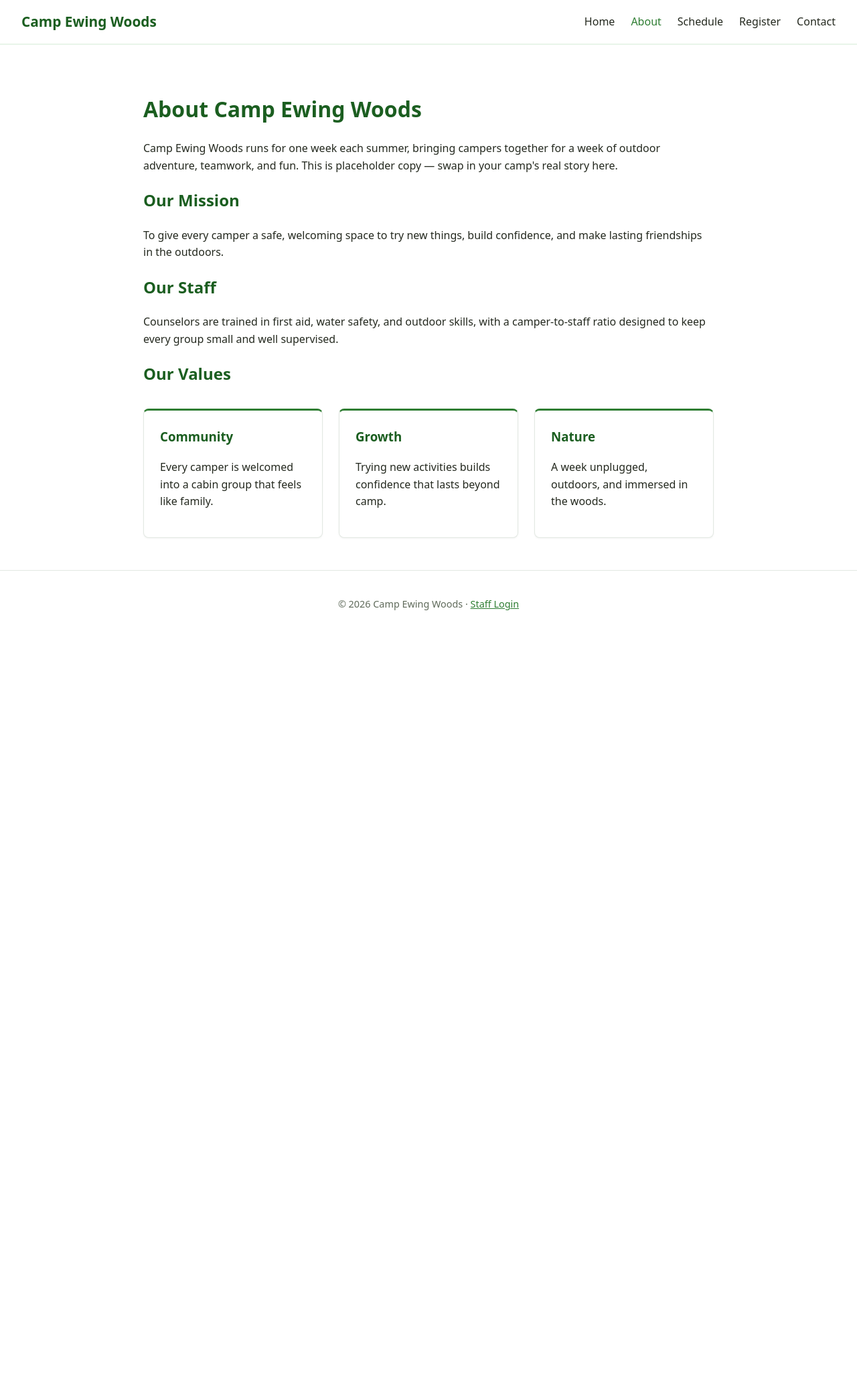
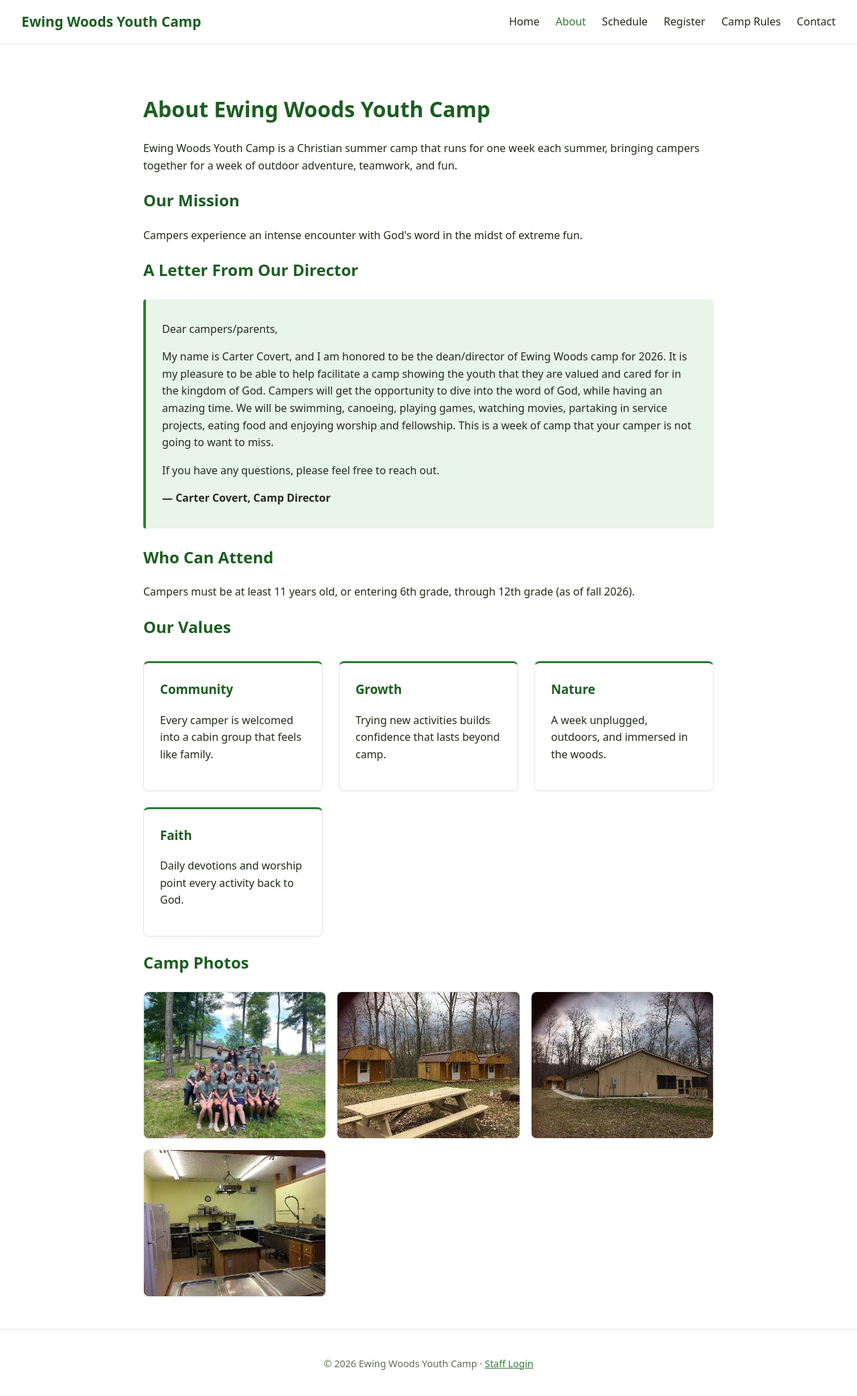
Before and after one commit to MrSqu1dd/ewing-woods-website, a plain HTML site: page about.html in a window 1280 px wide. Shown: the whole page at 67% size. Before the commit the page ends 952 px from the top, so only its background shows below. Drawn offline with Linux system fonts and the light colour scheme.

Commit message:
Add real camp content: director letter, age eligibility, camp rules, and photos

```diff
--- a/about.html
+++ b/about.html
@@ -3,40 +3,58 @@
 <head>
   <meta charset="UTF-8">
   <meta name="viewport" content="width=device-width, initial-scale=1.0">
-  <title>About | Camp Ewing Woods</title>
+  <title>About | Ewing Woods Youth Camp</title>
   <link rel="stylesheet" href="style.css">
 </head>
 <body>
   <nav>
-    <a class="brand" href="index.html">Camp Ewing Woods</a>
+    <a class="brand" href="index.html">Ewing Woods Youth Camp</a>
     <ul>
       <li><a href="index.html">Home</a></li>
       <li><a class="active" href="about.html">About</a></li>
       <li><a href="schedule.html">Schedule</a></li>
       <li><a href="register.html">Register</a></li>
+      <li><a href="rules.html">Camp Rules</a></li>
       <li><a href="contact.html">Contact</a></li>
     </ul>
   </nav>
 
   <main>
-    <h1>About Camp Ewing Woods</h1>
+    <h1>About Ewing Woods Youth Camp</h1>
     <p>
-      Camp Ewing Woods runs for one week each summer, bringing campers together
-      for a week of outdoor adventure, teamwork, and fun. This is placeholder
-      copy &mdash; swap in your camp's real story here.
+      Ewing Woods Youth Camp is a Christian summer camp that runs for one week each
+      summer, bringing campers together for a week of outdoor adventure,
+      teamwork, and fun.
     </p>
 
     <h2>Our Mission</h2>
     <p>
-      To give every camper a safe, welcoming space to try new things, build
-      confidence, and make lasting friendships in the outdoors.
+      Campers experience an intense encounter with God's word in the midst of
+      extreme fun.
     </p>
 
-    <h2>Our Staff</h2>
+    <h2>A Letter From Our Director</h2>
+    <div class="info-box">
+      <p>Dear campers/parents,</p>
+      <p>
+        My name is Carter Covert, and I am honored to be the dean/director of
+        Ewing Woods camp for 2026. It is my pleasure to be able to help
+        facilitate a camp showing the youth that they are valued and cared
+        for in the kingdom of God. Campers will get the opportunity to dive
+        into the word of God, while having an amazing time. We will be
+        swimming, canoeing, playing games, watching movies, partaking in
+        service projects, eating food and enjoying worship and fellowship.
+        This is a week of camp that your camper is not going to want to
+        miss.
+      </p>
+      <p>If you have any questions, please feel free to reach out.</p>
+      <p><strong>&mdash; Carter Covert, Camp Director</strong></p>
+    </div>
+
+    <h2>Who Can Attend</h2>
     <p>
-      Counselors are trained in first aid, water safety, and outdoor skills,
-      with a camper-to-staff ratio designed to keep every group small and
-      well supervised.
+      Campers must be at least 11 years old, or entering 6th grade, through
+      12th grade (as of fall 2026).
     </p>
 
     <h2>Our Values</h2>
@@ -53,11 +71,23 @@
         <h3>Nature</h3>
         <p>A week unplugged, outdoors, and immersed in the woods.</p>
       </div>
+      <div class="card">
+        <h3>Faith</h3>
+        <p>Daily devotions and worship point every activity back to God.</p>
+      </div>
+    </div>
+
+    <h2>Camp Photos</h2>
+    <div class="gallery">
+      <img src="images/camp-group-photo.jpeg" alt="Campers and staff group photo at Ewing Woods">
+      <img src="images/camp-cabins.jpeg" alt="Camper cabins at Ewing Woods">
+      <img src="images/camp-lodge.jpeg" alt="Main lodge building at Ewing Woods">
+      <img src="images/camp-kitchen.jpeg" alt="Camp kitchen at Ewing Woods">
     </div>
   </main>
 
   <footer>
-    <p>&copy; 2026 Camp Ewing Woods &middot; <a href="admin-login.html">Staff Login</a></p>
+    <p>&copy; 2026 Ewing Woods Youth Camp &middot; <a href="admin-login.html">Staff Login</a></p>
   </footer>
 </body>
 </html>
--- a/style.css
+++ b/style.css
@@ -198,6 +198,29 @@ form .btn {
   color: var(--green-dark);
 }
 
+.gallery {
+  display: grid;
+  grid-template-columns: repeat(auto-fit, minmax(220px, 1fr));
+  gap: 1rem;
+  margin-top: 1.5rem;
+}
+
+.gallery img {
+  width: 100%;
+  height: 220px;
+  object-fit: cover;
+  border-radius: 8px;
+  border: 1px solid var(--border);
+}
+
+.rules-list {
+  padding-left: 1.25rem;
+}
+
+.rules-list li {
+  margin-bottom: 0.75rem;
+}
+
 .data-table-wrap {
   overflow-x: auto;
 }
```
Also changed, not shown: admin-login.html (+3 -3 lines), admin.html (+3 -3 lines), contact.html (+6 -5 lines), index.html (+14 -8 lines), register.html (+7 -6 lines), rules.html (added, +59 -0 lines), schedule.html (+4 -3 lines), images/camp-cabins.jpeg (added), images/camp-group-photo.jpeg (added), images/camp-kitchen.jpeg (added), images/camp-lodge.jpeg (added).
